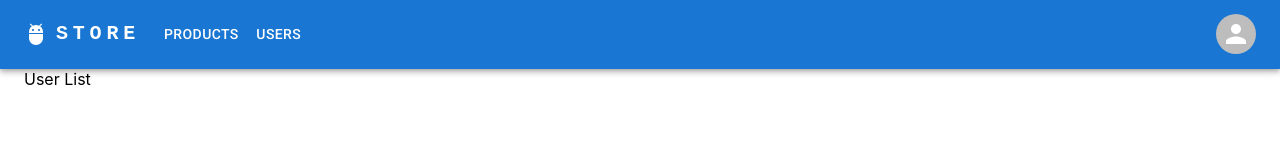
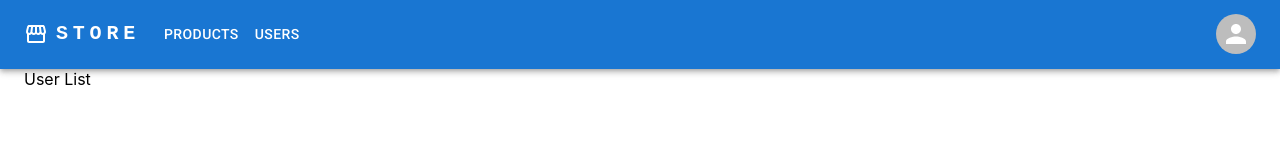
Before and after one commit to ivan-kabakohlo/store-template, a React (Create React App) app in the folder client/: page /users in a window 1280 px wide. Shown: the top 160 px of the page. Built offline with nearby package versions, Linux system fonts and the light colour scheme.

Commit message:
Normalize Header

```diff
--- a/client/src/components/navbar/navbar.tsx
+++ b/client/src/components/navbar/navbar.tsx
@@ -1,5 +1,5 @@
-import AdbIcon from '@mui/icons-material/Adb'
 import MenuIcon from '@mui/icons-material/Menu'
+import StorefrontIcon from '@mui/icons-material/Storefront'
 import AppBar from '@mui/material/AppBar'
 import Avatar from '@mui/material/Avatar'
 import Box from '@mui/material/Box'
@@ -12,8 +12,12 @@
 import Tooltip from '@mui/material/Tooltip'
 import Typography from '@mui/material/Typography'
 import { MouseEvent,useState } from 'react'
+import { Link } from 'react-router-dom'
 
-const pages = ['Products', 'Users']
+const pages = [
+    { path: '/products', label: 'Products' },
+    { path: '/users', label: 'Users' },
+]
 const settings = ['Sign In', 'Logout']
 
 function Navbar() {
@@ -39,7 +43,7 @@
         <AppBar position="static">
             <Container maxWidth="xl">
                 <Toolbar disableGutters>
-                    <AdbIcon sx={{ display: { xs: 'none', md: 'flex' }, mr: 1 }} />
+                    <StorefrontIcon sx={{ display: { xs: 'none', md: 'flex' }, mr: 1 }} />
                     <Typography
                         variant="h6"
                         noWrap
@@ -69,6 +73,7 @@
                         >
                             <MenuIcon />
                         </IconButton>
+
                         <Menu
                             id="menu-appbar"
                             anchorEl={anchorElNav}
@@ -88,13 +93,19 @@
                             }}
                         >
                             {pages.map((page) => (
-                                <MenuItem key={page} onClick={handleCloseNavMenu}>
-                                    <Typography textAlign="center">{page}</Typography>
+                                <MenuItem
+                                    key={page.label}
+                                    onClick={handleCloseNavMenu}
+                                    component={Link}
+                                    to={page.path}
+                                >
+                                    {page.label}
                                 </MenuItem>
                             ))}
                         </Menu>
                     </Box>
-                    <AdbIcon sx={{ display: { xs: 'flex', md: 'none' }, mr: 1 }} />
+
+                    <StorefrontIcon sx={{ display: { xs: 'flex', md: 'none' }, mr: 1 }} />
                     <Typography
                         variant="h5"
                         noWrap
@@ -113,14 +124,17 @@
                     >
                         STORE
                     </Typography>
+
                     <Box sx={{ flexGrow: 1, display: { xs: 'none', md: 'flex' } }}>
                         {pages.map((page) => (
                             <Button
-                                key={page}
+                                key={page.label}
                                 onClick={handleCloseNavMenu}
                                 sx={{ my: 2, color: 'white', display: 'block' }}
+                                component={Link}
+                                to={page.path}
                             >
-                                {page}
+                                {page.label}
                             </Button>
                         ))}
                     </Box>
@@ -131,6 +145,7 @@
                                 <Avatar alt="Remy Sharp" src="" />
                             </IconButton>
                         </Tooltip>
+
                         <Menu
                             sx={{ mt: '45px' }}
                             id="menu-appbar"
```
